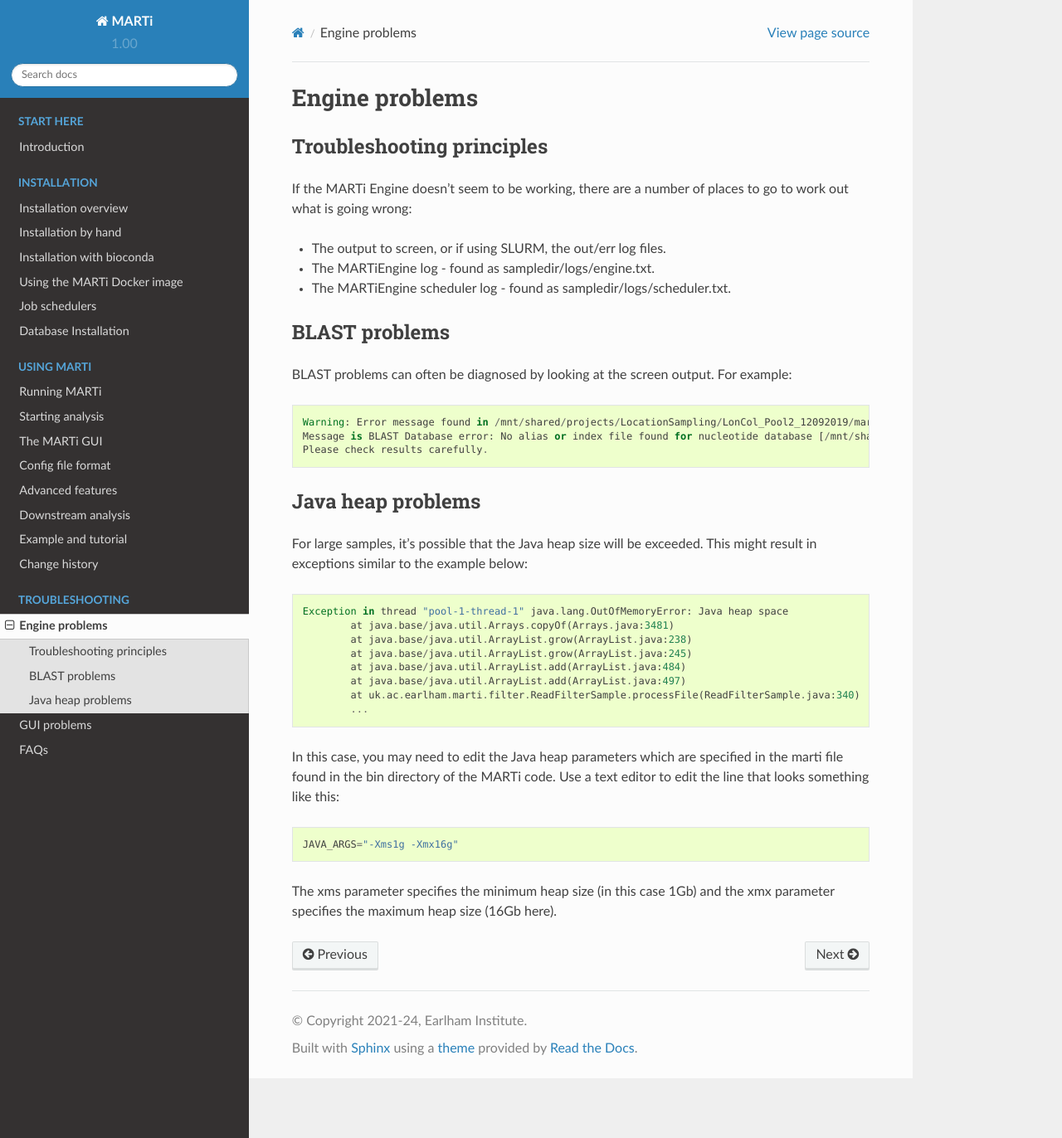
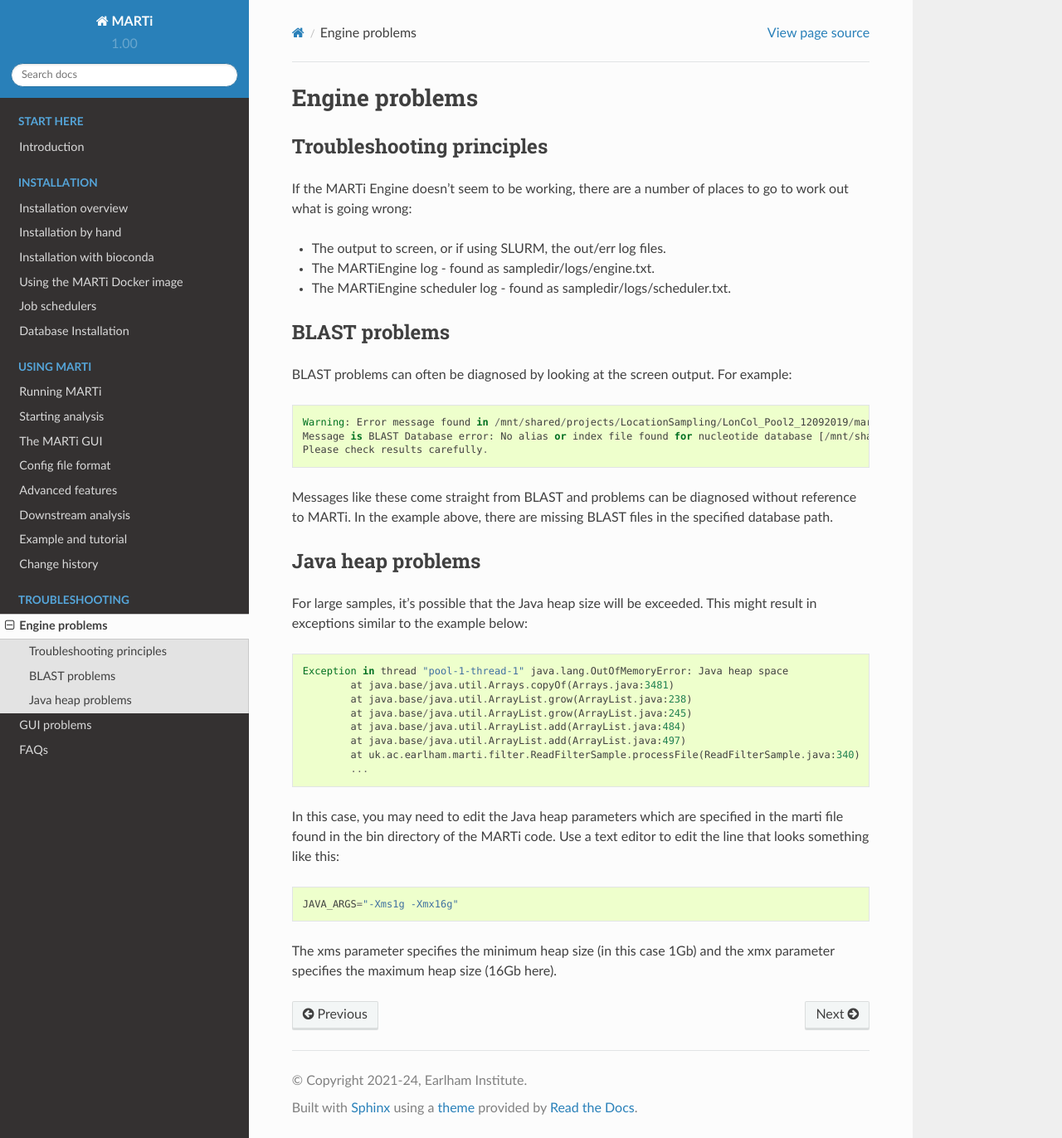
Before and after one commit to richardmleggett/MARTi, a Sphinx documentation site: the page built from docs/source/engineproblems.rst, in a window 1280 px wide and 1372 px high. Shown: the whole window at 83% size. Built offline with Sphinx 7.4.7 and the Read the Docs theme 2.0.0, drawn with Linux system fonts in a browser that asks for light colours; formulas are drawn with MathJax 3.

Commit message:
Doc update

```diff
--- a/docs/source/engineproblems.rst
+++ b/docs/source/engineproblems.rst
@@ -21,6 +21,8 @@ BLAST problems can often be diagnosed by looking at the screen output. For examp
    Message is BLAST Database error: No alias or index file found for nucleotide database [/mnt/shared/projects/LocationSampling/240615_rerun/3_marti/blast_nt_ln/nt] in search path [/mnt/shared/projects/LocationSampling/240615_rerun/3_marti::]
    Please check results carefully.
 
+Messages like these come straight from BLAST and problems can be diagnosed without reference to MARTi. In the example above, there are missing BLAST files in the specified database path.
+
 Java heap problems
 ------------------
 
--- a/docs/source/jobschedulers.rst
+++ b/docs/source/jobschedulers.rst
@@ -13,6 +13,6 @@ If you are running on an HPC and you don't use SLURM, the local scheduler should
 Notes about SLURM
 -----------------
 
-SLURM jobs are submitted via the 'slurmit' script that can be found in the bin directory. It's important that that this directory is part of the PATH environment variable so that the operating system can find slurmit as MARTi is running. This is covered in the installation instructions.
+SLURM jobs are submitted via the *slurmit* script that can be found in the bin directory. It's important that that this directory is part of the PATH environment variable so that the operating system can find slurmit as MARTi is running. This is covered in the installation instructions.
 
 Depending on the compute available to you, and in order to consider the needs of other users, you may want to restrict the number of parallel BLAST jobs that MARTi launches. You can do this with the MaxJobs parameter in MARTi config files (see :ref:`configfiles`).
```
